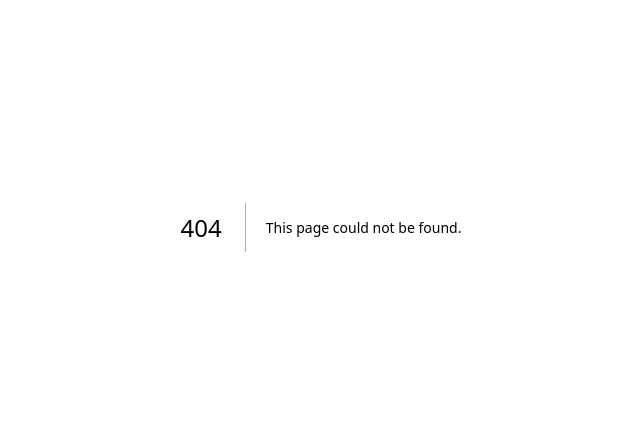
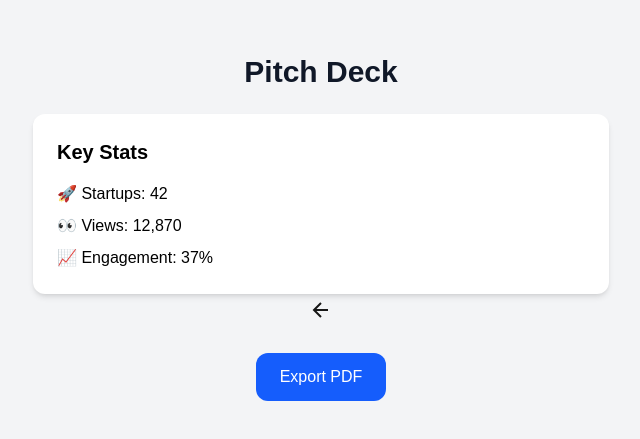
Before and after one commit to The-Info-Night/ConnecTech, a Next.js app: page /pitch-deck in a window 1280 px wide. Before the commit this address had no page. Shown: the part 173-612 px from the top of the page, without its empty margins (319-959 px from the left). Built offline with nearby package versions, Linux system fonts and the light colour scheme.

Commit message:
[ADD] pitch deck without db

```diff
--- /dev/null
+++ b/app/pitch-deck/page.tsx
@@ -0,0 +1,80 @@
+"use client";
+
+import { useRef } from "react";
+import jsPDF from "jspdf";
+import html2canvas from "html2canvas";
+import Link from "next/link";
+
+export default function PitchDeckPage() {
+  const contentRef = useRef<HTMLDivElement | null>(null);
+
+  const handleExport = async () => {
+    if (!contentRef.current) return;
+
+    try {
+      const canvas = await html2canvas(contentRef.current, {
+        scale: 2,
+        backgroundColor: "#ffffff" // Force le fond blanc pour l'export
+      });
+      const imgData = canvas.toDataURL("image/png");
+
+      const pdf = new jsPDF("p", "mm", "a4");
+      const pdfWidth = pdf.internal.pageSize.getWidth();
+      const pdfHeight = (canvas.height * pdfWidth) / canvas.width;
+
+      pdf.addImage(imgData, "PNG", 0, 0, pdfWidth, pdfHeight);
+      pdf.save("pitch-deck.pdf");
+    } catch (err) {
+      console.error("❌ Error exporting PDF:", err);
+    }
+  };
+
+  return (
+    <div className="min-h-screen flex flex-col items-center justify-center p-8 bg-gray-100 dark:bg-gray-900">
+      <h1 className="text-3xl font-bold mb-6 text-gray-900 dark:text-gray-100">
+        Pitch Deck
+      </h1>
+
+      {/* Zone exportable */}
+      <div
+        ref={contentRef}
+        className="bg-white dark:bg-gray-800 p-6 rounded-xl shadow-md max-w-xl w-full"
+        style={{
+          backgroundColor: '#ffffff', // Couleur de secours
+          color: '#000000' // Couleur de secours
+        }}
+      >
+        <h2 className="text-xl font-bold mb-4">Key Stats</h2>
+        <ul className="space-y-2">
+          <li>🚀 Startups: 42</li>
+          <li>👀 Views: 12,870</li>
+          <li>📈 Engagement: 37%</li>
+        </ul>
+      </div>
+
+      <Link href="/" passHref>
+        <button
+          className="ml-auto p-1 rounded hover:bg-gray-100 dark:hover:bg-gray-800 transition"
+        >
+          <svg
+            className={`w-6 h-6 transition-transform ${open ? "" : "rotate-180"}`}
+            fill="none"
+            stroke="currentColor"
+            strokeWidth={2}
+            viewBox="0 0 24 24"
+          >
+            <path d="M19 12H5" />
+            <path d="M12 5l-7 7 7 7" />
+          </svg>
+        </button>
+      </Link>
+
+      <button
+        onClick={handleExport}
+        className="mt-6 px-6 py-3 rounded-xl bg-blue-600 text-white font-medium hover:bg-blue-400 transition"
+      >
+        Export PDF
+      </button>
+    </div>
+  );
+}
```
